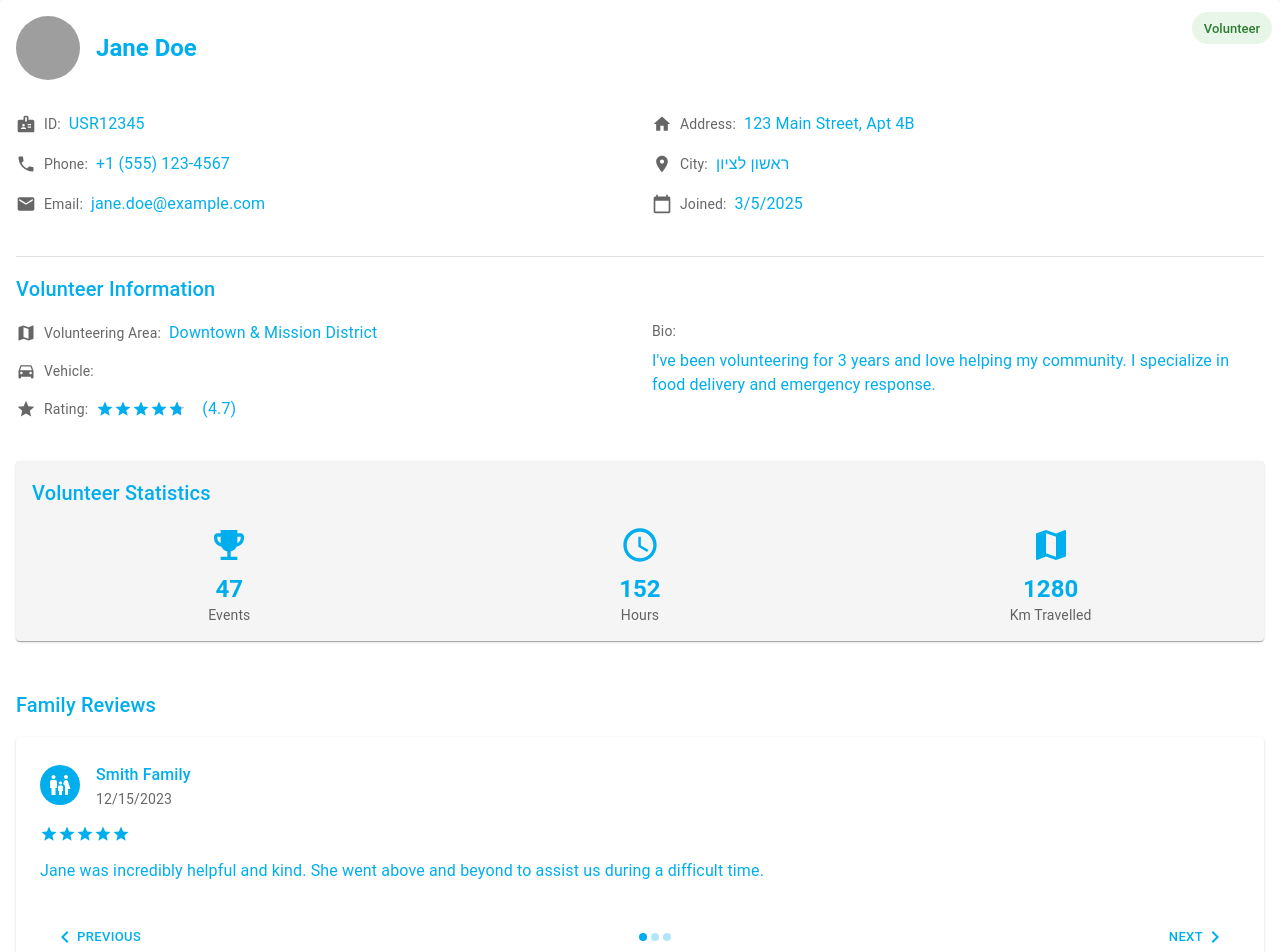
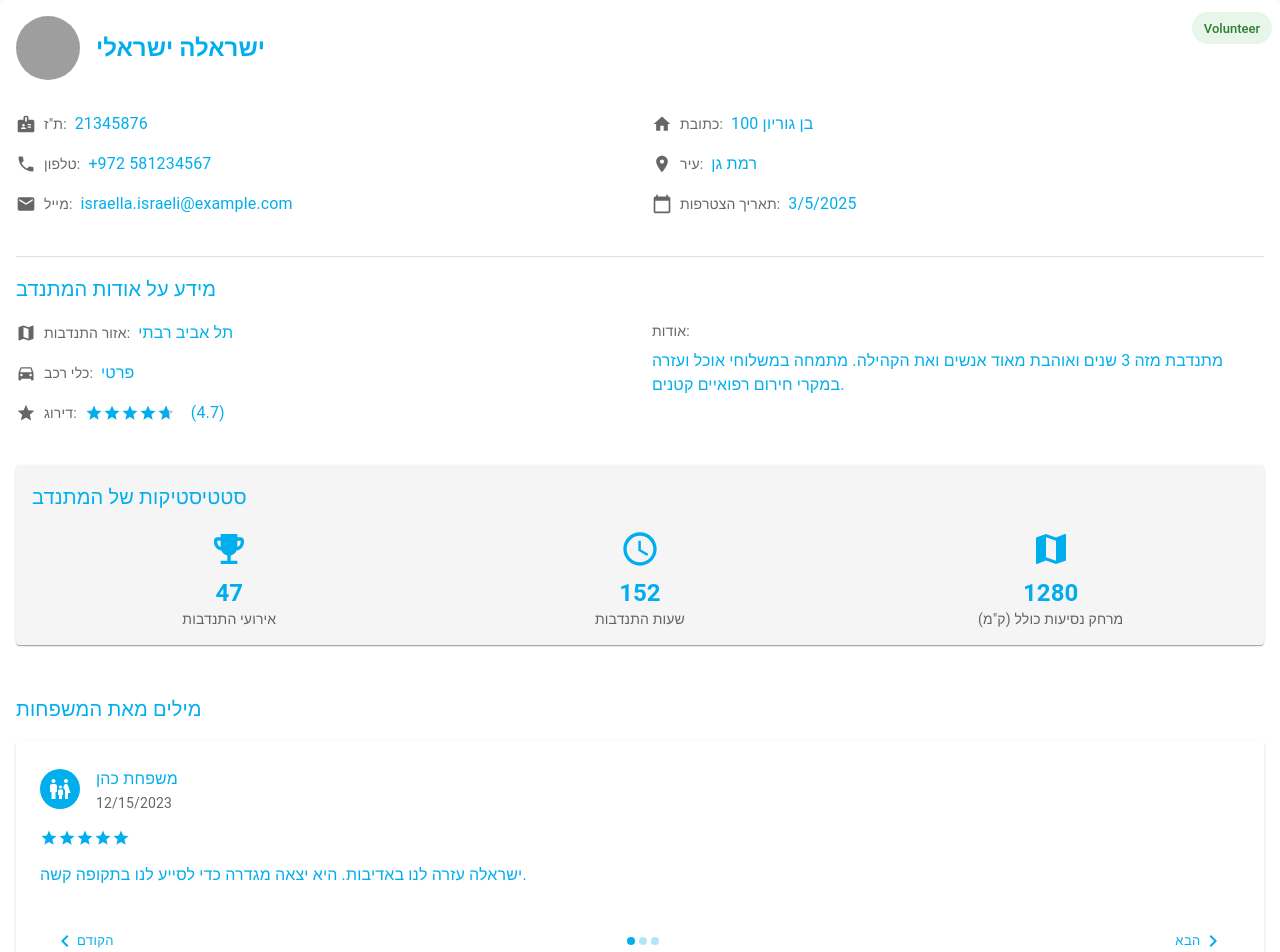
Before and after one commit to Hackaton-Yad-Tamar/Front, a React (Vite) app: page / in a window 1280 px wide. Shown: the top 952 px of the page. Built offline with nearby package versions, Linux system fonts and the light colour scheme; grey boxes are pictures that could not be loaded.

Commit message:
translate text to Hebrew

```diff
--- a/src/mockUser.ts
+++ b/src/mockUser.ts
@@ -1,24 +1,24 @@
 import { City, User, UserType } from "./types/userType";
 
 const mockUser: User = {
-  id: "USR12345",
-  firstName: "Jane",
-  lastName: "Doe",
+  id: "21345876",
+  firstName: "ישראלה",
+  lastName: "ישראלי",
   userType: "volunteer" as UserType,
-  phoneNumber: "+1 (555) 123-4567",
-  address: "123 Main Street, Apt 4B",
-  city: City.RishonLezion,
-  email: "jane.doe@example.com",
+  phoneNumber: "+972 581234567",
+  address: "בן גוריון 100",
+  city: City.RamatGan,
+  email: "israella.israeli@example.com",
   createdAt: new Date(),
   approvedAt: new Date(),
-  approvedBy: "nadav",
+  approvedBy: "נדב",
   isApproved: true,
   profilePicture: "/placeholder.svg?height=200&width=200",
 
   // Volunteer specific fields
-  volunteeringArea: "Downtown & Mission District",
-  vehicle: "car" as const,
-  bio: "I've been volunteering for 3 years and love helping my community. I specialize in food delivery and emergency response.",
+  volunteeringArea: "תל אביב רבתי",
+  vehicle: "פרטי" as const,
+  bio: "מתנדבת מזה 3 שנים ואוהבת מאוד אנשים ואת הקהילה. מתמחה במשלוחי אוכל ועזרה במקרי חירום רפואיים קטנים.",
   stats: {
     eventsParticipated: 47,
     hoursVolunteered: 152,
@@ -29,26 +29,26 @@ const mockUser: User = {
   reviews: [
     {
       id: "rev1",
-      familyName: "Smith Family",
+      familyName: "משפחת כהן",
       date: "2023-12-15",
       rating: 5,
       comment:
-        "Jane was incredibly helpful and kind. She went above and beyond to assist us during a difficult time.",
+        "ישראלה עזרה לנו באדיבות. היא יצאה מגדרה כדי לסייע לנו בתקופה קשה.",
     },
     {
       id: "rev2",
-      familyName: "Johnson Family",
+      familyName: "משפחת שפילברג",
       date: "2023-10-22",
       rating: 4,
-      comment: "Very professional and prompt. Would definitely request her help again.",
+      comment: "מקצועית מאוד, בהחלט נשמח שתחזור אלינו",
     },
     {
       id: "rev3",
-      familyName: "Garcia Family",
+      familyName: "קבט",
       date: "2023-08-05",
       rating: 5,
       comment:
-        "Jane is amazing! She's been helping our family for months and we're so grateful for her dedication.",
+        "ישראלה מדהימה מאוד, עזרה לנו במשך חודשים ארוכים והורידנו מאיתנו הרבה לחצים ומתחים",
     },
   ],
 };
--- a/src/types/userType.ts
+++ b/src/types/userType.ts
@@ -15,7 +15,7 @@ export type User = {
 
   // Volunteer specific fields
   volunteeringArea?: string;
-  vehicle?: VehicleType;
+  vehicle: VehicleType;
   bio?: string;
   stats?: VolunteerStats;
   rating?: number;
@@ -47,8 +47,9 @@ export enum City {
   BeerSheva = "באר שבע",
   Holon = "חולון",
   BatYam = "בת ים",
+  RamatGan = "רמת גן"
 }
 
 export type UserType = "family" | "volunteer" | "admin";
 
-export type VehicleType = "car" | "motorcycle" | "truck";
+export type VehicleType = "פרטי" | "אופנוע" | "משאית";
--- a/src/views/ProfileView/ProfileCard.tsx
+++ b/src/views/ProfileView/ProfileCard.tsx
@@ -62,11 +62,11 @@ export function ProfileCard({ user }: ProfileCardProps) {
   // Get the appropriate vehicle icon
   const getVehicleIcon = () => {
     switch (user.vehicle) {
-      case "car":
+      case "פרטי":
         return <DirectionsCarIcon fontSize="small" sx={{ color: "text.secondary" }} />;
-      case "motorcycle":
+      case "אופנוע":
         return <TwoWheelerIcon fontSize="small" sx={{ color: "text.secondary" }} />;
-      case "truck":
+      case "משאית":
         return <LocalShippingIcon fontSize="small" sx={{ color: "text.secondary" }} />;
       case undefined:
       default:
@@ -106,7 +106,7 @@ export function ProfileCard({ user }: ProfileCardProps) {
               <Box sx={{ display: "flex", alignItems: "center", gap: 1 }}>
                 <BadgeIcon fontSize="small" sx={{ color: "text.secondary" }} />
                 <Typography variant="body2" color="text.secondary">
-                  ID:
+                  ת"ז:
                 </Typography>
                 <Typography variant="body1" sx={{ color: "#00AEEE" }}>
                   {user.id}
@@ -116,7 +116,7 @@ export function ProfileCard({ user }: ProfileCardProps) {
               <Box sx={{ display: "flex", alignItems: "center", gap: 1 }}>
                 <PhoneIcon fontSize="small" sx={{ color: "text.secondary" }} />
                 <Typography variant="body2" color="text.secondary">
-                  Phone:
+                  טלפון:
                 </Typography>
                 <Typography variant="body1" sx={{ color: "#00AEEE" }}>
                   {user.phoneNumber}
@@ -126,7 +126,7 @@ export function ProfileCard({ user }: ProfileCardProps) {
               <Box sx={{ display: "flex", alignItems: "center", gap: 1 }}>
                 <EmailIcon fontSize="small" sx={{ color: "text.secondary" }} />
                 <Typography variant="body2" color="text.secondary">
-                  Email:
+                  מייל:
                 </Typography>
                 <Typography variant="body1" sx={{ color: "#00AEEE" }}>
                   {user.email}
@@ -140,7 +140,7 @@ export function ProfileCard({ user }: ProfileCardProps) {
               <Box sx={{ display: "flex", alignItems: "center", gap: 1 }}>
                 <HomeIcon fontSize="small" sx={{ color: "text.secondary" }} />
                 <Typography variant="body2" color="text.secondary">
-                  Address:
+                  כתובת:
                 </Typography>
                 <Typography variant="body1" sx={{ color: "#00AEEE" }}>
                   {user.address}
@@ -150,7 +150,7 @@ export function ProfileCard({ user }: ProfileCardProps) {
               <Box sx={{ display: "flex", alignItems: "center", gap: 1 }}>
                 <LocationOnIcon fontSize="small" sx={{ color: "text.secondary" }} />
                 <Typography variant="body2" color="text.secondary">
-                  City:
+                  עיר:
                 </Typography>
                 <Typography variant="body1" sx={{ color: "#00AEEE" }}>
                   {user.city}
@@ -160,7 +160,7 @@ export function ProfileCard({ user }: ProfileCardProps) {
               <Box sx={{ display: "flex", alignItems: "center", gap: 1 }}>
                 <CalendarTodayIcon fontSize="small" sx={{ color: "text.secondary" }} />
                 <Typography variant="body2" color="text.secondary">
-                  Joined:
+                  תאריך הצטרפות:
                 </Typography>
                 <Typography variant="body1" sx={{ color: "#00AEEE" }}>
                   {new Date(user.approvedAt).toLocaleDateString()}
@@ -175,7 +175,7 @@ export function ProfileCard({ user }: ProfileCardProps) {
               <Grid item xs={12}>
                 <Divider sx={{ my: 2 }} />
                 <Typography variant="h6" sx={{ color: "#00AEEE", mb: 2 }}>
-                  Volunteer Information
+                  מידע על אודות המתנדב
                 </Typography>
 
                 <Grid container spacing={3}>
@@ -184,7 +184,7 @@ export function ProfileCard({ user }: ProfileCardProps) {
                       <Box sx={{ display: "flex", alignItems: "center", gap: 1 }}>
                         <MapIcon fontSize="small" sx={{ color: "text.secondary" }} />
                         <Typography variant="body2" color="text.secondary">
-                          Volunteering Area:
+                          אזור התנדבות:
                         </Typography>
                         <Typography variant="body1" sx={{ color: "#00AEEE" }}>
                           {user.volunteeringArea}
@@ -194,17 +194,17 @@ export function ProfileCard({ user }: ProfileCardProps) {
                       <Box sx={{ display: "flex", alignItems: "center", gap: 1 }}>
                         {getVehicleIcon()}
                         <Typography variant="body2" color="text.secondary">
-                          Vehicle:
+                          כלי רכב:
                         </Typography>
                         <Typography variant="body1" sx={{ color: "#00AEEE" }}>
-                          {/* {user.vehicle?.charAt(0).toUpperCase() + user.vehicle?.slice(1)} */}
+                          {user.vehicle?.charAt(0).toUpperCase() + user.vehicle?.slice(1)}
                         </Typography>
                       </Box>
 
                       <Box sx={{ display: "flex", alignItems: "center", gap: 1 }}>
                         <StarIcon fontSize="small" sx={{ color: "text.secondary" }} />
                         <Typography variant="body2" color="text.secondary">
-                          Rating:
+                          דירוג:
                         </Typography>
                         <Rating
                           value={user.rating || 0}
@@ -223,7 +223,7 @@ export function ProfileCard({ user }: ProfileCardProps) {
                   {user.bio && (
                     <Grid item xs={12} md={6}>
                       <Typography variant="body2" color="text.secondary">
-                        Bio:
+                        אודות:
                       </Typography>
                       <Typography variant="body1" sx={{ color: "#00AEEE", mt: 1 }}>
                         {user.bio}
@@ -238,7 +238,7 @@ export function ProfileCard({ user }: ProfileCardProps) {
                 <Grid item xs={12}>
                   <Paper elevation={1} sx={{ p: 2, bgcolor: "#f5f5f5", mt: 2 }}>
                     <Typography variant="h6" sx={{ color: "#00AEEE", mb: 2 }}>
-                      Volunteer Statistics
+                      סטטיסטיקות של המתנדב
                     </Typography>
                     <Grid container spacing={2}>
                       <Grid item xs={4}>
@@ -250,7 +250,7 @@ export function ProfileCard({ user }: ProfileCardProps) {
                             {user.stats.eventsParticipated}
                           </Typography>
                           <Typography variant="body2" color="text.secondary">
-                            Events
+                            אירועי התנדבות
                           </Typography>
                         </Box>
                       </Grid>
@@ -264,7 +264,7 @@ export function ProfileCard({ user }: ProfileCardProps) {
                             {user.stats.hoursVolunteered}
                           </Typography>
                           <Typography variant="body2" color="text.secondary">
-                            Hours
+                            שעות התנדבות
                           </Typography>
                         </Box>
                       </Grid>
@@ -278,7 +278,7 @@ export function ProfileCard({ user }: ProfileCardProps) {
                             {user.stats.distanceTravelled}
                           </Typography>
                           <Typography variant="body2" color="text.secondary">
-                            Km Travelled
+                             (ק"מ) מרחק נסיעות כולל
                           </Typography>
                         </Box>
                       </Grid>
@@ -291,7 +291,7 @@ export function ProfileCard({ user }: ProfileCardProps) {
               {user.reviews && user.reviews.length > 0 && (
                 <Grid item xs={12}>
                   <Typography variant="h6" sx={{ color: "#00AEEE", mt: 3, mb: 2 }}>
-                    Family Reviews
+                    מילים מאת המשפחות
                   </Typography>
 
                   <Paper
@@ -365,7 +365,7 @@ export function ProfileCard({ user }: ProfileCardProps) {
                           disabled={maxReviews <= 1}
                           sx={{ color: "#00AEEE" }}
                         >
-                          Next
+                          הבא
                           <KeyboardArrowRight />
                         </Button>
                       }
@@ -377,7 +377,7 @@ export function ProfileCard({ user }: ProfileCardProps) {
                           sx={{ color: "#00AEEE" }}
                         >
                           <KeyboardArrowLeft />
-                          Previous
+                          הקודם
                         </Button>
                       }
                     />
--- a/src/views/ProfileView/ProfileForm.tsx
+++ b/src/views/ProfileView/ProfileForm.tsx
@@ -104,7 +104,7 @@ export function ProfileForm({ user, onSave, onCancel }: ProfileFormProps) {
         <CardHeader
           title={
             <Typography variant="h5" sx={{ color: "#00AEEE" }}>
-              Edit Profile
+              עריכת פרופיל
             </Typography>
           }
         />
@@ -143,7 +143,7 @@ export function ProfileForm({ user, onSave, onCancel }: ProfileFormProps) {
             <Grid item xs={12} sm={6}>
               <TextField
                 fullWidth
-                label="First Name"
+                label="שם פרטי"
                 name="firstName"
                 value={formData.firstName}
                 onChange={handleChange}
@@ -155,7 +155,7 @@ export function ProfileForm({ user, onSave, onCancel }: ProfileFormProps) {
             <Grid item xs={12} sm={6}>
               <TextField
                 fullWidth
-                label="Last Name"
+                label="שם משפחה"
                 name="lastName"
                 value={formData.lastName}
                 onChange={handleChange}
@@ -169,23 +169,23 @@ export function ProfileForm({ user, onSave, onCancel }: ProfileFormProps) {
               <TextField
                 fullWidth
                 select
-                label="User Type"
+                label="סוג משתמש"
                 name="userType"
                 value={formData.userType}
                 onChange={handleUserTypeChange}
                 variant="outlined"
                 margin="normal"
               >
-                <MenuItem value="family">Family</MenuItem>
-                <MenuItem value="volunteer">Volunteer</MenuItem>
-                <MenuItem value="admin">Admin</MenuItem>
+                <MenuItem value="family">משפחה</MenuItem>
+                <MenuItem value="volunteer">מתנדב</MenuItem>
+                <MenuItem value="admin">מנהל</MenuItem>
               </TextField>
             </Grid>
 
             <Grid item xs={12}>
               <TextField
                 fullWidth
-                label="ID"
+                label="ת''ז"
                 name="id"
                 value={formData.id}
                 onChange={handleChange}
@@ -198,7 +198,7 @@ export function ProfileForm({ user, onSave, onCancel }: ProfileFormProps) {
             <Grid item xs={12} sm={6}>
               <TextField
                 fullWidth
-                label="Phone Number"
+                label="מספר טלפון"
                 name="phoneNumber"
                 value={formData.phoneNumber}
                 onChange={handleChange}
@@ -211,7 +211,7 @@ export function ProfileForm({ user, onSave, onCancel }: ProfileFormProps) {
             <Grid item xs={12} sm={6}>
               <TextField
                 fullWidth
-                label="Email"
+                label="מייל"
                 name="email"
                 type="email"
                 value={formData.email}
@@ -225,7 +225,7 @@ export function ProfileForm({ user, onSave, onCancel }: ProfileFormProps) {
             <Grid item xs={12}>
               <TextField
                 fullWidth
-                label="Address"
+                label="כתובת"
                 name="address"
                 value={formData.address}
                 onChange={handleChange}
@@ -238,7 +238,7 @@ export function ProfileForm({ user, onSave, onCancel }: ProfileFormProps) {
             <Grid item xs={12}>
               <TextField
                 fullWidth
-                label="City of Operation"
+                label="עיר פעילות"
                 name="city"
                 value={formData.city}
                 onChange={handleChange}
@@ -254,14 +254,14 @@ export function ProfileForm({ user, onSave, onCancel }: ProfileFormProps) {
                 <Grid item xs={12}>
                   <Divider sx={{ my: 2 }} />
                   <Typography variant="h6" sx={{ color: "#00AEEE", mb: 2 }}>
-                    Volunteer Information
+                    מידע על המתנדב
                   </Typography>
                 </Grid>
 
                 <Grid item xs={12}>
                   <TextField
                     fullWidth
-                    label="Area of Volunteering (Geographical)"
+                    label="אזור התנדבות (גיאוגרפי)"
                     name="volunteeringArea"
                     value={formData.volunteeringArea || ""}
                     onChange={handleChange}
@@ -274,24 +274,24 @@ export function ProfileForm({ user, onSave, onCancel }: ProfileFormProps) {
                   <TextField
                     fullWidth
                     select
-                    label="Vehicle"
+                    label="כלי רכב"
                     name="vehicle"
                     value={formData.vehicle || "none"}
                     onChange={handleVehicleChange}
                     variant="outlined"
                     margin="normal"
                   >
-                    <MenuItem value="car">Car</MenuItem>
-                    <MenuItem value="motorcycle">Motorcycle</MenuItem>
-                    <MenuItem value="truck">Truck</MenuItem>
-                    <MenuItem value="none">None</MenuItem>
+                    <MenuItem value="car">פרטי</MenuItem>
+                    <MenuItem value="motorcycle">אופנוע</MenuItem>
+                    <MenuItem value="truck">משאית</MenuItem>
+                    <MenuItem value="none">אין</MenuItem>
                   </TextField>
                 </Grid>
 
                 <Grid item xs={12}>
                   <TextField
                     fullWidth
-                    label="Bio"
+                    label="אודות"
                     name="bio"
                     value={formData.bio || ""}
                     onChange={handleChange}
@@ -306,14 +306,14 @@ export function ProfileForm({ user, onSave, onCancel }: ProfileFormProps) {
                 {/* Statistics fields */}
                 <Grid item xs={12}>
                   <Typography variant="subtitle1" sx={{ mt: 2, mb: 1 }}>
-                    Volunteer Statistics
+                    נתונים על המתנדב
                   </Typography>
                 </Grid>
 
                 <Grid item xs={12} sm={4}>
                   <TextField
                     fullWidth
-                    label="Events Participated"
+                    label="אירועים שביצע"
                     name="stats.eventsParticipated"
                     type="number"
                     value={formData.stats?.eventsParticipated || 0}
@@ -327,7 +327,7 @@ export function ProfileForm({ user, onSave, onCancel }: ProfileFormProps) {
                 <Grid item xs={12} sm={4}>
                   <TextField
                     fullWidth
-                    label="Hours Volunteered"
+                    label="שעות התנדבות"
                     name="stats.hoursVolunteered"
                     type="number"
                     value={formData.stats?.hoursVolunteered || 0}
@@ -341,7 +341,7 @@ export function ProfileForm({ user, onSave, onCancel }: ProfileFormProps) {
                 <Grid item xs={12} sm={4}>
                   <TextField
                     fullWidth
-                    label="Distance Travelled (km)"
+                    label="מרחק נסיעות כולל (ק''מ)"
                     name="stats.distanceTravelled"
                     type="number"
                     value={formData.stats?.distanceTravelled || 0}
@@ -356,10 +356,10 @@ export function ProfileForm({ user, onSave, onCancel }: ProfileFormProps) {
                 {formData.reviews && formData.reviews.length > 0 && (
                   <Grid item xs={12}>
                     <Typography variant="subtitle1" sx={{ mt: 2, mb: 1 }}>
-                      Family Reviews
+                      מילים מאת המשפחות
                     </Typography>
                     <Typography variant="body2" color="text.secondary" sx={{ mb: 2 }}>
-                      Reviews are typically managed by the system and cannot be edited directly.
+                      הביקורות מנוהלות ע"י המערכת ולא ניתנות לעריכה
                     </Typography>
 
                     {/* Review slider in edit mode */}
@@ -436,7 +436,7 @@ export function ProfileForm({ user, onSave, onCancel }: ProfileFormProps) {
                             disabled={maxReviews <= 1}
                             sx={{ color: "#00AEEE" }}
                           >
-                            Next
+                            הבא
                             <KeyboardArrowRight />
                           </Button>
                         }
@@ -448,7 +448,7 @@ export function ProfileForm({ user, onSave, onCancel }: ProfileFormProps) {
                             sx={{ color: "#00AEEE" }}
                           >
                             <KeyboardArrowLeft />
-                            Previous
+                            הקודם
                           </Button>
                         }
                       />
@@ -461,10 +461,10 @@ export function ProfileForm({ user, onSave, onCancel }: ProfileFormProps) {
         </CardContent>
         <CardActions sx={{ justifyContent: "flex-end", p: 2 }}>
           <Button variant="outlined" onClick={onCancel} sx={{ mr: 1 }}>
-            Cancel
+            ביטול
           </Button>
           <Button variant="contained" type="submit">
-            Save Changes
+            שמירת שינויים
           </Button>
         </CardActions>
       </form>
--- a/src/views/ProfileView/ProfileView.tsx
+++ b/src/views/ProfileView/ProfileView.tsx
@@ -28,7 +28,7 @@ function ProfileView({ user }: ProfileViewProps) {
           <ProfileCard user={userData} />
           <Box sx={{ display: "flex", justifyContent: "flex-end" }}>
             <Button variant="contained" startIcon={<Edit />} onClick={() => setIsEditing(true)}>
-              Edit Profile
+              עריכת פרופיל
             </Button>
           </Box>
         </>
```
